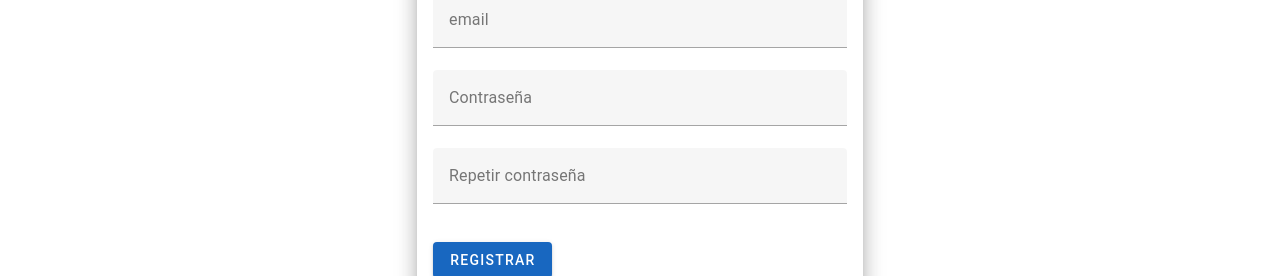
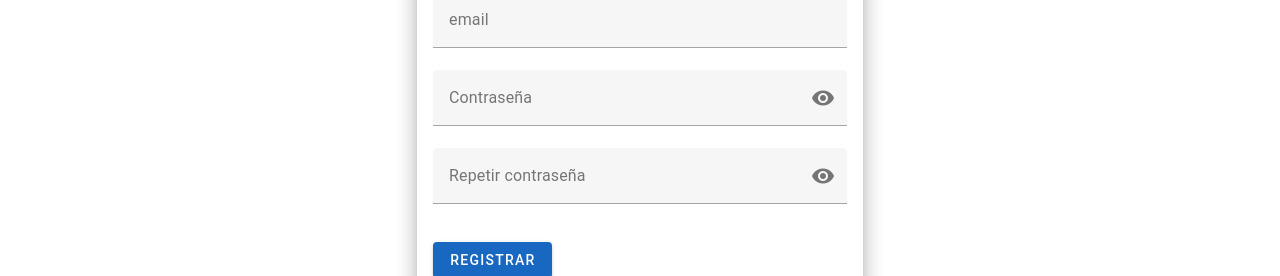
Before and after one commit to jferreyradev/vue-users-admin, a Vue app: page /signup in a window 1280 px wide. Shown: the part 312-588 px from the top of the page. Built offline with nearby package versions, Linux system fonts and the light colour scheme.

Commit message:
funcional sin suspense

```diff
--- a/src/components/Login.vue
+++ b/src/components/Login.vue
@@ -12,8 +12,6 @@ const router = useRouter()
 const user = useUserStore()
 const { loading, error, success, auth } = storeToRefs(user)
 
-
-
 const userdni = ref('')
 const password = ref('')
 const attempts = ref(0)
@@ -21,16 +19,26 @@ const attempts = ref(0)
 const dialog = ref(false)
 const text = ref('')
 
+const visiblepass = ref(false)
+
+const dnirules = [
+    value => {
+        if (value?.length > 6 && /[0-9]+/.test(value)) return true
+        return 'El DNI debe tener al menos 7 digitos'
+    }
+]
+
 const login = async () => {
     await user.login(userdni.value, password.value)
     attempts.value++
     if (!auth.value) {
         text.value = 'El DNI o la contraseña ingresada es incorrecta.'
         dialog.value = true
+    } else {
+        await boletas.fetchBoletas(userdni.value)
+        router.push('boletas')
     }
-    console.log(auth.value)
-    await boletas.fetchBoletas(userdni.value)
-    router.push('boletas')
+
 }
 
 function handleNewUser() {
@@ -47,10 +55,12 @@ function handleNewUser() {
         <v-card-text>
             <form ref="form" @submit.prevent="login()">
                 <v-text-field v-model="userdni" name="userdni" label="DNI" type="number" placeholder="Nro. de DNI"
-                    required></v-text-field>
+                    required :rules="dnirules"></v-text-field>
 
-                <v-text-field v-model="password" name="password" label="Contraseña" type="password"
-                    placeholder="Contraseña" required></v-text-field>
+                <v-text-field v-model="password" name="password" label="Contraseña" placeholder="Contraseña" required
+                    :append-inner-icon="visiblepass ? 'mdi-eye-off' : 'mdi-eye'"
+                    :type="visiblepass ? 'text' : 'password'"
+                    @click:append-inner="visiblepass = !visiblepassre"></v-text-field>
                 <v-btn type="submit" class="mt-4" color="primary" value="log in">Login</v-btn>
             </form>
         </v-card-text>
--- a/src/components/SignUp.vue
+++ b/src/components/SignUp.vue
@@ -25,8 +25,51 @@ const text = ref('')
 const dialogConfirm = ref(false)
 const textConfirm = ref('')
 
+const visiblepass = ref(false)
+const visiblepassre = ref(false)
+
+const rules = {
+    number: [
+        value => {
+            if (value?.length > 0) return true
+            return 'Debe ingresar un número.'
+        },
+        value => {
+            if (/[0-9]/.test(value)) return true
+            return 'El nro de boleta debe contener digitos solamente.'
+        },
+    ],
+    email: [
+        value => {
+            //if (/^[a-z.-][0-9]+@[a-z.-]+\.[a-z]+$/i.test(value)) return true
+            if (/.+@.+\..+/.test(value)) return true
+            return 'El e-mail debe ser válido.'
+        },
+        value => {
+            if (value) return true
+            return 'Debe ingresar su E-mail.'
+        }
+    ],
+    dni: [
+        value => {
+            if (value?.length > 6 && /[0-9]+/.test(value)) return true
+            return 'El DNI debe tener al menos 7 digitos'
+        }
+    ],
+    password: [
+        value => {
+            if (value?.length>=4) return true
+            return 'La clave debe tener al menos 4 caracteres.'
+        },
+        value => {
+            if (/^(?=.*[a-zA-Z])(?=.*\d).{4,}$/.test(value)) return true
+            return 'La clave debe tener al menos un número y un caracter.'
+        }
+    ]
+}
 
 const signup = async () => {
+    if (password.value === repassword.value) {
         await userStore.verifyRegister(userdni.value, orden.value)
         attempts.value++
         if (!allowSign.value) {
@@ -38,22 +81,20 @@ const signup = async () => {
                 text.value = 'El DNI ya se encuentra registrado.'
                 dialog.value = true
             }
-
-        /*
-        console.log(auth.value)
-        await boletas.fetchBoletas(userdni.value)
-        router.push('boletas')
-        */
-    }else{
+        } else {
             textConfirm.value = 'Los datos ingresados fueron verificados y puede continuar.\n ¿Desea registrar el usuario?'
             dialogConfirm.value = true
+        }
+    }else{
+        text.value = 'Las contraseñas no coinciden. Revise por favor.'
+        dialog.value = true
     }
 }
 
 async function handleConfirm() {
     const body = {
-        'DNI': userdni.value ,
-        'Usuario': email.value.split('@')[0] ,
+        'DNI': userdni.value,
+        'Usuario': email.value.split('@')[0],
         'Clave': password.value,
         'Mail': email.value,
         'Estado': 1,
@@ -62,7 +103,7 @@ async function handleConfirm() {
     }
 
     try {
-        dialogConfirm.value=false
+        dialogConfirm.value = false
         await userStore.register(body)
         text.value = 'El usuario fue registrado exitosamente.\n Ahora sera dirigido a la pantalla de acceso para ingresar.'
         dialog.value = true
@@ -84,15 +125,21 @@ async function handleConfirm() {
         <v-card-text>
             <form ref="form" @submit.prevent="signup()">
                 <v-text-field v-model="userdni" name="userdni" label="DNI" type="number" placeholder="Nro. de DNI"
-                    required></v-text-field>
+                    required :rules="rules.dni"></v-text-field>
                 <v-text-field v-model="orden" name="orden" label="Nro. Boleta" type="number"
-                    placeholder="Nro. de Boleta" required></v-text-field>
-                <v-text-field v-model="email" name="email" label="email" type="email" placeholder="e-mail"
-                    required></v-text-field>
-                <v-text-field v-model="password" name="password" label="Contraseña" type="password"
-                    placeholder="Contraseña" required></v-text-field>
-                <v-text-field v-model="repassword" name="password" label="Repetir contraseña" type="password"
-                    placeholder="Repetir contraseña" required></v-text-field>
+                    placeholder="Nro. de Boleta" required :rules="rules.number"></v-text-field>
+                <v-text-field v-model="email" name="email" label="email" type="email" placeholder="e-mail" required
+                    :rules="rules.email"></v-text-field>
+                <v-text-field v-model="password" name="password" label="Contraseña" placeholder="Contraseña" required
+                    :rules="rules.password"
+                    :append-inner-icon="visiblepass ? 'mdi-eye-off' : 'mdi-eye'"
+                    :type="visiblepass ? 'text' : 'password'"
+                    @click:append-inner="visiblepass = !visiblepass"></v-text-field>
+                <v-text-field v-model="repassword" name="password" label="Repetir contraseña"
+                    placeholder="Repetir contraseña" required
+                    :append-inner-icon="visiblepassre ? 'mdi-eye-off' : 'mdi-eye'"
+                    :type="visiblepassre ? 'text' : 'password'"
+                    @click:append-inner="visiblepassre = !visiblepassre"></v-text-field>
                 <v-btn type="submit" class="mt-4" color="primary" value="log in">Registrar</v-btn>
             </form>
         </v-card-text>
--- a/src/main.js
+++ b/src/main.js
@@ -1,4 +1,5 @@
 //import './assets/main.css'
+import '@mdi/font/css/materialdesignicons.css' // Ensure you are using css-loader
 
 import { createApp } from 'vue'
 import { createPinia } from 'pinia'
@@ -12,6 +13,7 @@ import { createVuetify } from 'vuetify'
 import * as components from 'vuetify/components'
 import * as directives from 'vuetify/directives'
 import { aliases, mdi } from 'vuetify/iconsets/mdi'
+
 
 const vuetify = createVuetify({
   components,
--- a/src/stores/userStore.js
+++ b/src/stores/userStore.js
@@ -27,7 +27,9 @@ export const useUserStore = defineStore('user', {
   actions: {
     async login(dni, pass){
       await this.fetchUser(dni)
-      if (this.user?.PASSWORD === pass) this.auth = true
+      if(this.user){
+        if (atob(this.user?.PASSWORD) === pass) this.auth = true
+      }
     },
     async verifyRegister(dni,orden){
       await this.fetchUser(dni)
@@ -136,6 +138,7 @@ export const useUserStore = defineStore('user', {
     async register(bodyIn) {
       this.loading = true
       this.error = null
+      bodyIn.Clave= btoa(bodyIn.Clave)
       console.log(bodyIn)
       try {
         const requestOptions = {
```
Lines whose indentation alone changed are shown as unchanged.
